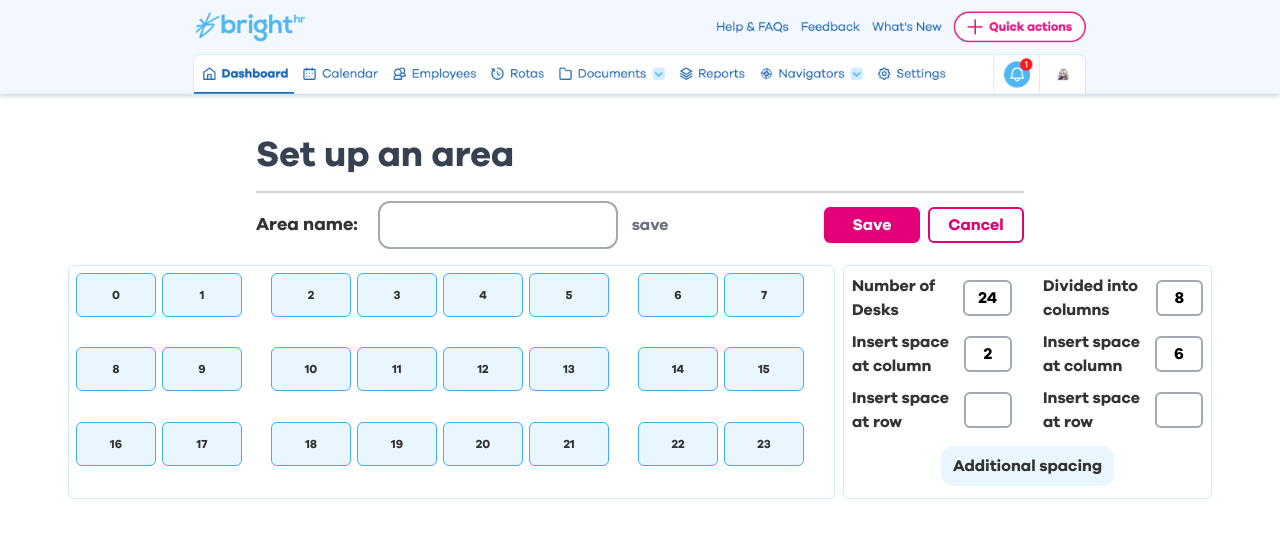
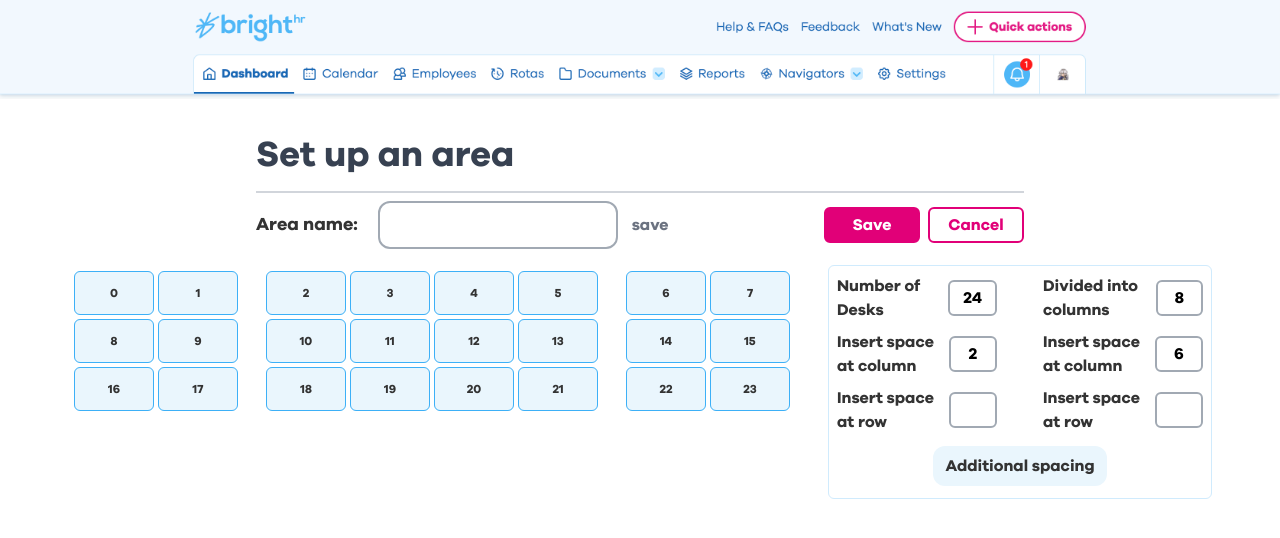
Before and after one commit to s-Hale/deskbooking, a React (Create React App) app: page /create in a window 1280 px wide. Shown: the top 538 px of the page. Built offline with nearby package versions, Linux system fonts and the light colour scheme.

Commit message:
alignment and rows

```diff
--- a/src/components/DeskMap/index.js
+++ b/src/components/DeskMap/index.js
@@ -28,6 +28,9 @@ const DeskMap = ({
   const [chosenDesk, setChosenDesk] = useState();
   const [rowGapOne, setRowGapOne] = useState();
   const [rowGapTwo, setRowGapTwo] = useState();
+  const [rowGapThree, setRowGapThree] = useState();
+  const [rowGapFour, setRowGapFour] = useState();
+  const [deskMargin, setDeskMargin] = useState(2);
   const [areaName, setAreaName] = useState(incomingAreaName || "");
   const [onDate, setOnDate] = useState("");
   const [fromTime, setFromTime] = useState("");
@@ -37,6 +40,8 @@ const DeskMap = ({
 
   const firstInRowOptionOne = (rowGapOne - 1) * numberColumns + 1;
   const firstInRowOptionTwo = (rowGapTwo - 1) * numberColumns + 1;
+  const firstInRowOptionThree = (rowGapThree - 1) * numberColumns + 1;
+  const firstInRowOptionFour = (rowGapFour - 1) * numberColumns + 1;
 
   const StyledDesks = styled.div`
     & > span:nth-of-type(${numberColumns}n + ${groupGapOne}) {
@@ -51,22 +56,25 @@ const DeskMap = ({
     & > span:nth-of-type(${numberColumns}n + ${groupGapFour}) {
       margin-right: 26px;
     }
-
     & > span:nth-child(${firstInRowOptionOne}) {
-    margin-bottom: 20px
+    margin-bottom: 26px
     }
-
     & > span:nth-child(${firstInRowOptionTwo}) {
-    margin-bottom: 20px
+    margin-bottom: 26px
     }
-
+    & > span:nth-child(${firstInRowOptionThree}) {
+      margin-bottom: 26px
+      }
+      & > span:nth-child(${firstInRowOptionFour}) {
+      margin-bottom: 26px
+      }
     grid-template-columns: repeat(${numberColumns}, min-content);
   `;
 
   const StyledDeskSpan = styled.span`
     width: 5rem;
     height: 2.75rem;
-    margin: 3px;
+    margin: ${deskMargin}px;
     border-radius: 0.375rem;
   `;
 
@@ -112,8 +120,8 @@ const DeskMap = ({
         ) : (
           <h2 className="text-xl font-bold text-textColor">{incomingAreaName}</h2>
         )}
-        <div className="flex justify-between p-1 mt-3 min-w-60 max-w-90">
-          <StyledDesks className="grid p-1 border rounded-md border-primaryLighter">
+        <div className="flex items-start p-1 mt-3 min-w-60 max-w-90">
+          <StyledDesks className="grid p-1 rounded-md border-primaryLighter">
             {desks.map((seat) => (
               <StyledDeskSpan
                 key={seat}
@@ -144,6 +152,8 @@ const DeskMap = ({
             <UserInputForm
               numberDesks={numberDesks}
               numberColumns={numberColumns}
+              deskMargin={deskMargin}
+              setDeskMargin={setDeskMargin}
               groupGapOne={groupGapOne}
               groupGapTwo={groupGapTwo}
               groupGapThree={groupGapThree}
@@ -152,6 +162,10 @@ const DeskMap = ({
               setRowGapOne={setRowGapOne}
               rowGapTwo={rowGapTwo}
               setRowGapTwo={setRowGapTwo}
+              rowGapThree={rowGapThree}
+              setRowGapThree={setRowGapThree}
+              rowGapFour={rowGapFour}
+              setRowGapFour={setRowGapFour}
               setNumberDesks={setNumberDesks}
               setNumberColumns={setNumberColumns}
               setGroupGapOne={setGroupGapOne}
--- a/src/components/UserInputForm/index.js
+++ b/src/components/UserInputForm/index.js
@@ -17,10 +17,16 @@ const UserInputForm = ({
   setNumberDesks,
   numberColumns,
   setNumberColumns,
+  deskMargin,
+  setDeskMargin,
   rowGapOne,
   setRowGapOne,
   rowGapTwo,
   setRowGapTwo,
+  rowGapFour,
+  setRowGapFour,
+  rowGapThree,
+  setRowGapThree,
   groupGapOne,
   setGroupGapOne,
   groupGapTwo,
@@ -99,7 +105,6 @@ const UserInputForm = ({
   ></NoArrowInput>
 </div>
 </div>
-
       <div className="flex justify-center p-1">
         <button
           onClick={() => setExtraColumns(!extraColumns)}
@@ -109,7 +114,11 @@ const UserInputForm = ({
         </button>
       </div>
 
+
+
+
       {extraColumns && (
+        <>
   <div className="flex items-center justify-between mt-2">
   <div className={inputPairStyling}>
     <p className="font-bold text-textColor">Insert space at column</p>
@@ -130,6 +139,48 @@ const UserInputForm = ({
     ></NoArrowInput>
   </div>
 </div>
+
+<div className="flex items-center justify-between mt-2">
+<div className={inputPairStyling}>
+  <p className="font-bold text-textColor">Insert space at row</p>
+  <NoArrowInput
+    type="number"
+    value={rowGapThree}
+    onChange={(e) => setRowGapThree(e.target.value)}
+    className="w-12 p-1 font-bold text-center border-2 rounded-md border-inputGray"
+  ></NoArrowInput>
+</div>
+<div className={inputPairStyling}>
+  <p className="font-bold text-textColor">Insert space at row</p>
+  <NoArrowInput
+    type="number"
+    value={rowGapFour}
+    onChange={(e) => setRowGapFour(e.target.value)}
+    className="w-12 p-1 font-bold text-center border-2 rounded-md border-inputGray"
+  ></NoArrowInput>
+</div>
+</div>
+<div className="flex items-center justify-between mt-2">
+<div className={inputPairStyling}>
+  <p className="font-bold text-textColor">Space between desks</p>
+  <NoArrowInput
+    type="number"
+    value={deskMargin}
+    onChange={(e) => setDeskMargin(e.target.value)}
+    className="w-12 p-1 font-bold text-center border-2 rounded-md border-inputGray"
+  ></NoArrowInput>
+</div>
+{/* <div className={inputPairStyling}>
+  <p className="font-bold text-textColor">Insert space at row</p>
+  <NoArrowInput
+    type="number"
+    value={rowGapFour}
+    onChange={(e) => setRowGapFour(e.target.value)}
+    className="w-12 p-1 font-bold text-center border-2 rounded-md border-inputGray"
+  ></NoArrowInput>
+</div> */}
+          </div>
+          </>
       )}
     </div>
   );
```
Lines whose indentation alone changed are shown as unchanged.
